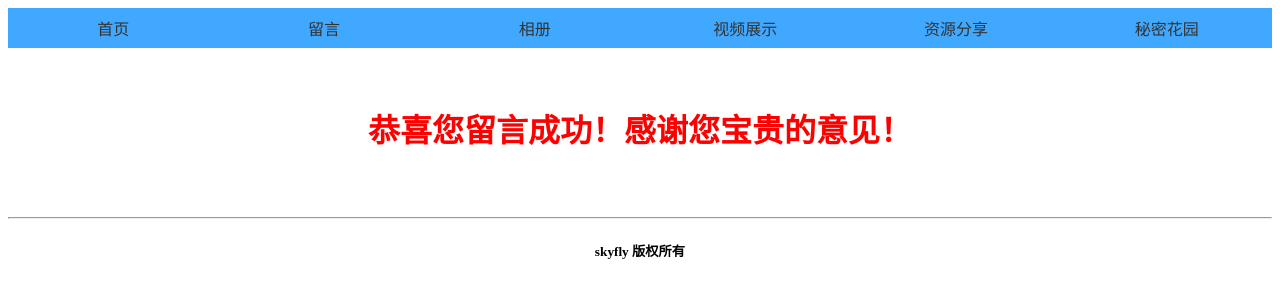
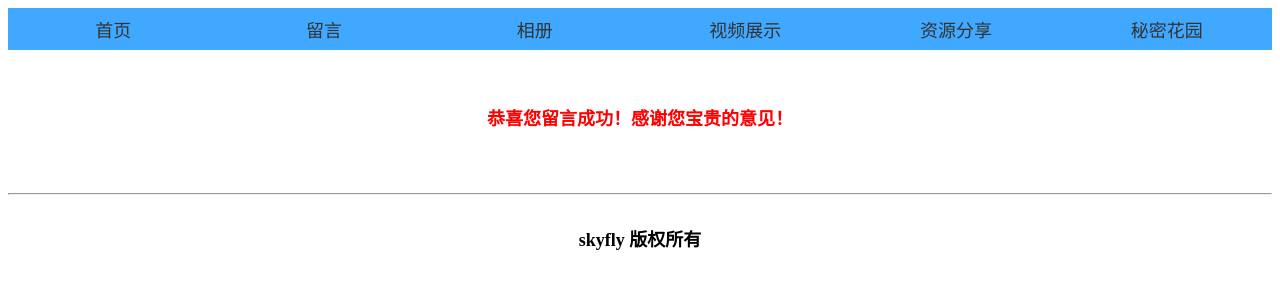
Before and after one commit to skyfly410/skyfly410.github.io, a plain HTML site: page thanks.html in a window 1280 px wide. Drawn offline with Linux system fonts and the light colour scheme.

Commit message:
update thanks.html.
Signed-off-by: 东方渣客 <14780183+skyfly410@user.noreply.gitee.com>

```diff
--- a/thanks.html
+++ b/thanks.html
@@ -42,7 +42,8 @@
 
             /* 设置字体样式 */
 
-                    * {font-family:'kaiti';}
+                    * {font-family:'kaiti';
+                    font-size: 18px;}
         </style>
         <title>skyfly（翔哥）的家园-感谢您的反馈</title>
         <meta name="description" content="这是我的个人相册网站，欢迎浏览并留言。">
```
